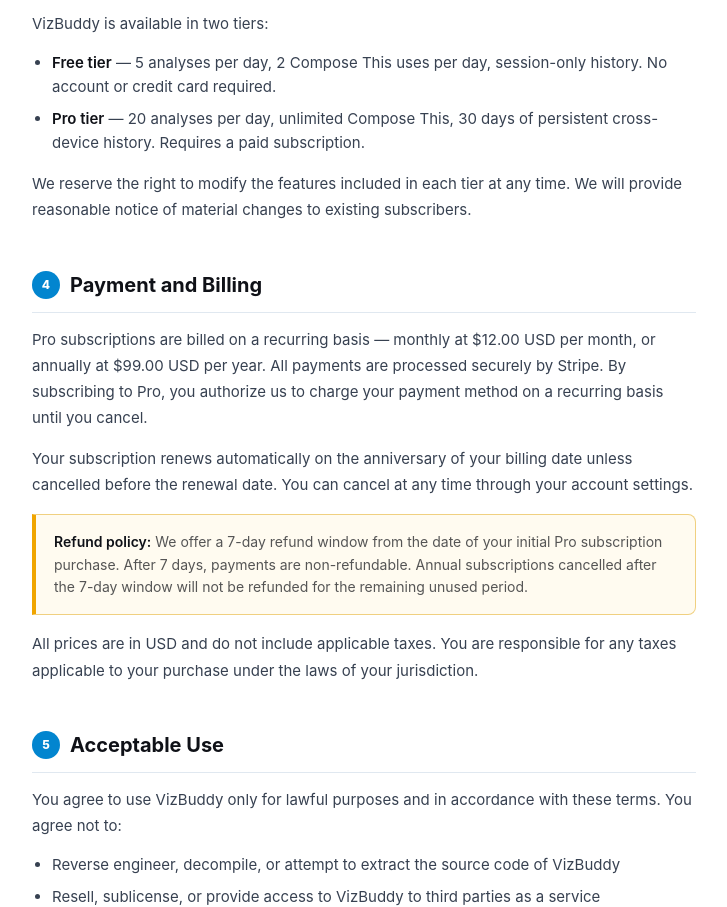
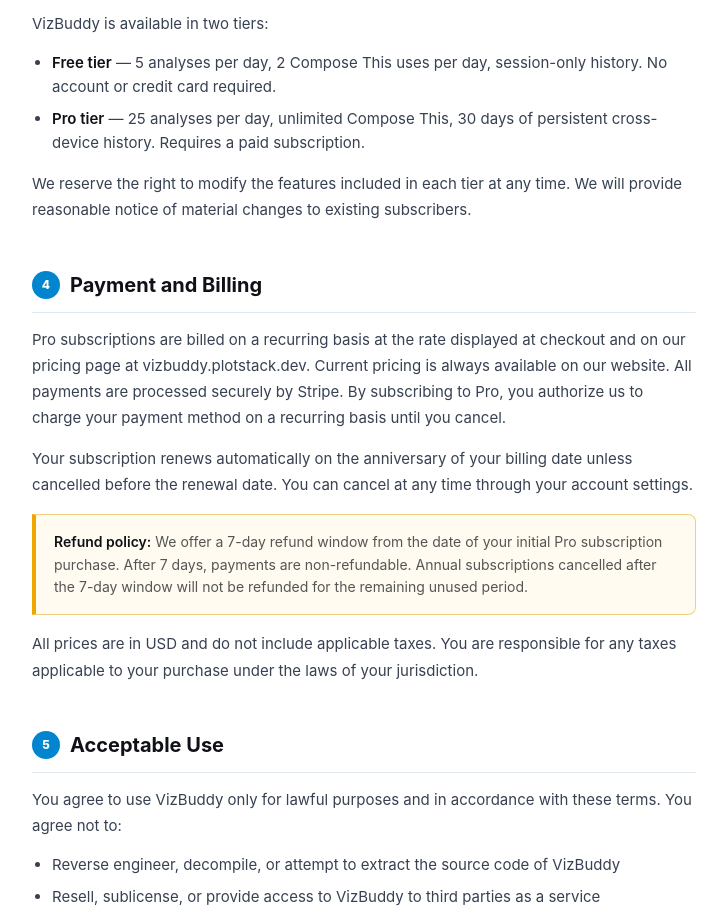
Before and after one commit to Djonathon/vizbuddy-policies, a plain HTML site: page terms.html in a window 1280 px wide. Shown: the part 1205-2112 px from the top of the page, without its empty margins (276-1003 px from the left). Drawn offline with Linux system fonts and the light colour scheme.

Commit message:
Update terms.html

```diff
--- a/terms.html
+++ b/terms.html
@@ -254,13 +254,13 @@
     <p>VizBuddy is available in two tiers:</p>
     <ul>
       <li><strong>Free tier</strong> — 5 analyses per day, 2 Compose This uses per day, session-only history. No account or credit card required.</li>
-      <li><strong>Pro tier</strong> — 20 analyses per day, unlimited Compose This, 30 days of persistent cross-device history. Requires a paid subscription.</li>
+      <li><strong>Pro tier</strong> — 25 analyses per day, unlimited Compose This, 30 days of persistent cross-device history. Requires a paid subscription.</li>
     </ul>
     <p>We reserve the right to modify the features included in each tier at any time. We will provide reasonable notice of material changes to existing subscribers.</p>
 
     <!-- 4 -->
     <h2><span class="section-num">4</span> Payment and Billing</h2>
-    <p>Pro subscriptions are billed on a recurring basis — monthly at $12.00 USD per month, or annually at $99.00 USD per year. All payments are processed securely by Stripe. By subscribing to Pro, you authorize us to charge your payment method on a recurring basis until you cancel.</p>
+    <p>Pro subscriptions are billed on a recurring basis at the rate displayed at checkout and on our pricing page at vizbuddy.plotstack.dev. Current pricing is always available on our website. All payments are processed securely by Stripe. By subscribing to Pro, you authorize us to charge your payment method on a recurring basis until you cancel.</p>
     <p>Your subscription renews automatically on the anniversary of your billing date unless cancelled before the renewal date. You can cancel at any time through your account settings.</p>
     <div class="highlight-box">
       <strong>Refund policy:</strong> We offer a 7-day refund window from the date of your initial Pro subscription purchase. After 7 days, payments are non-refundable. Annual subscriptions cancelled after the 7-day window will not be refunded for the remaining unused period.
```
